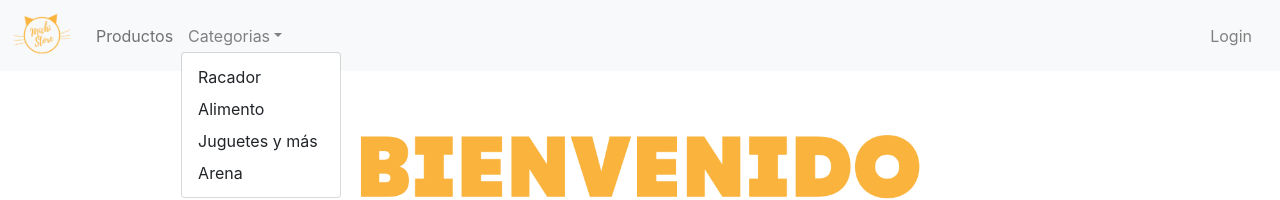
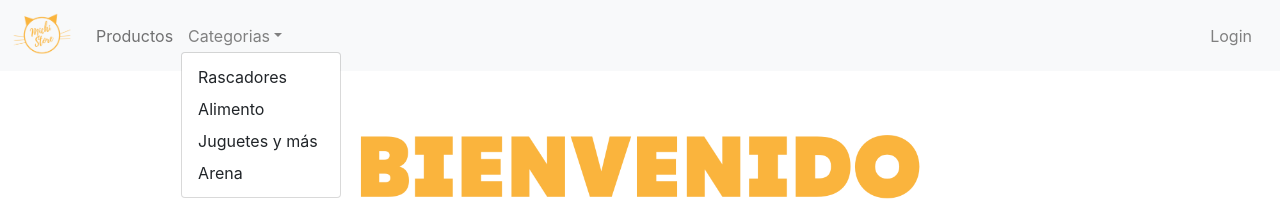
Before and after one commit to MauZamoraM/MichiStore, a React (Create React App) app: page / in a window 1280 px wide. Both pictures are taken after a click on the button "Categorias". Shown: the top 200 px of the page. Built offline with nearby package versions, Linux system fonts and the light colour scheme.

Commit message:
Update NavBar.js

```diff
--- a/src/components/NavBar/NavBar.js
+++ b/src/components/NavBar/NavBar.js
@@ -53,7 +53,7 @@ export function NavBar() {
 											className="dropdown-item"
 											to="/categoria/Rascador"
 										>
-											Racador
+											Rascadores
 										</NavLink>
 									</li>
 									<li>
```
